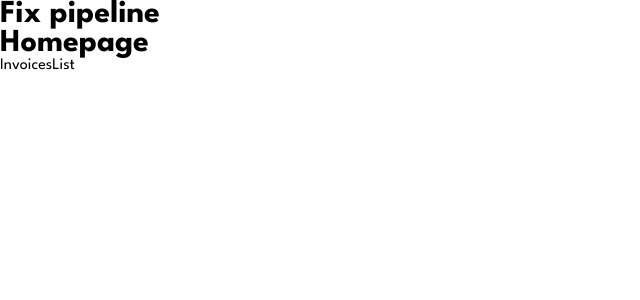
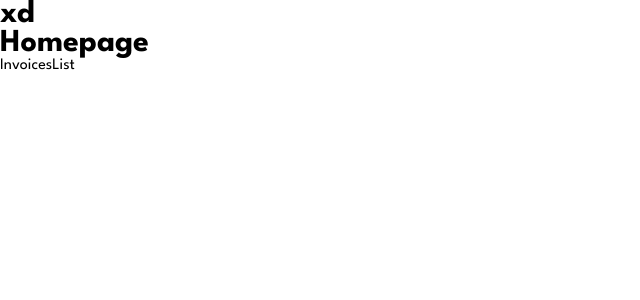
Before and after one commit to cthulhuscode/react-ts-invoices-project, a React (Vite) app: page / in a window 1280 px wide. Shown: the top 300 px of the page, without its empty margins (0-640 px from the left). Built offline with nearby package versions, Linux system fonts and the light colour scheme.

Commit message:
change to test pipeline

```diff
--- a/src/App.tsx
+++ b/src/App.tsx
@@ -6,7 +6,7 @@ function App() {
   return (
     <div className="App">
       {/* Place SideNavBar here */}
-      <h1>Fix pipeline</h1>
+      <h1>xd</h1>
       <HashRouter>
         <Routes>
           <Route path="/invoices/:id" element={<InvoicePage />} />
```
